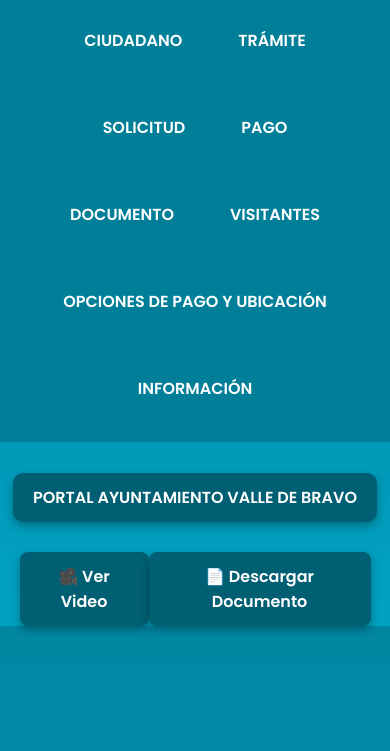
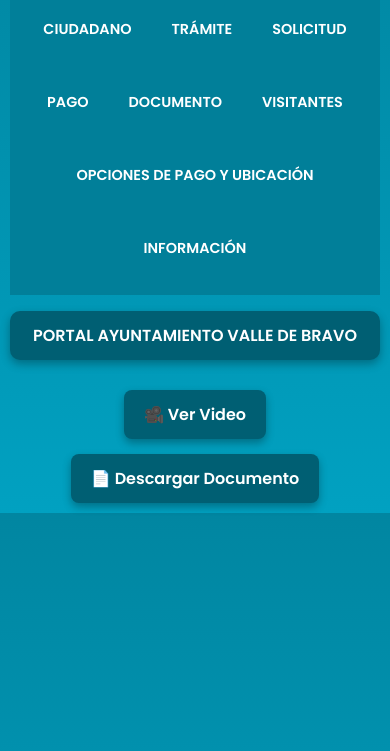
Before and after one commit to reymejia2304-cyber/GUIA-DIGITAL-CIUDADANAA, a plain HTML site: page index.html in a window 390 px wide. Shown: the part 93-844 px from the top of the page. Drawn offline with Linux system fonts and the light colour scheme; a script that the page names is missing.

Commit message:
index.html

```diff
--- a/index.html
+++ b/index.html
@@ -153,6 +153,36 @@
          cursor: pointer;
          font-weight: bold;
       }
+
+      /* -----------------------------------------
+         🔹 CÓDIGO DE LA PROFA (RESPONSIVO)
+         ----------------------------------------- */
+      @media (max-width: 600px) {
+         body {
+            padding: 10px;
+         }
+
+         nav ul li a {
+            padding: 10px 12px;
+            font-size: 0.9em;
+         }
+
+         .extras {
+            flex-direction: column;
+            align-items: center;
+            gap: 15px;
+         }
+
+         .ayuntamiento {
+            text-align: center;
+            display: block;
+         }
+
+         iframe, video {
+            width: 100% !important;
+            height: 200px !important;
+         }
+      }
    </style>
 </head>
 
@@ -232,7 +262,6 @@
          </ul>
       </nav>
 
-
       <p>
          <a href="https://share.google/Q5YCviwYntzpR3B4T" class="ayuntamiento">
             PORTAL AYUNTAMIENTO VALLE DE BRAVO
```
